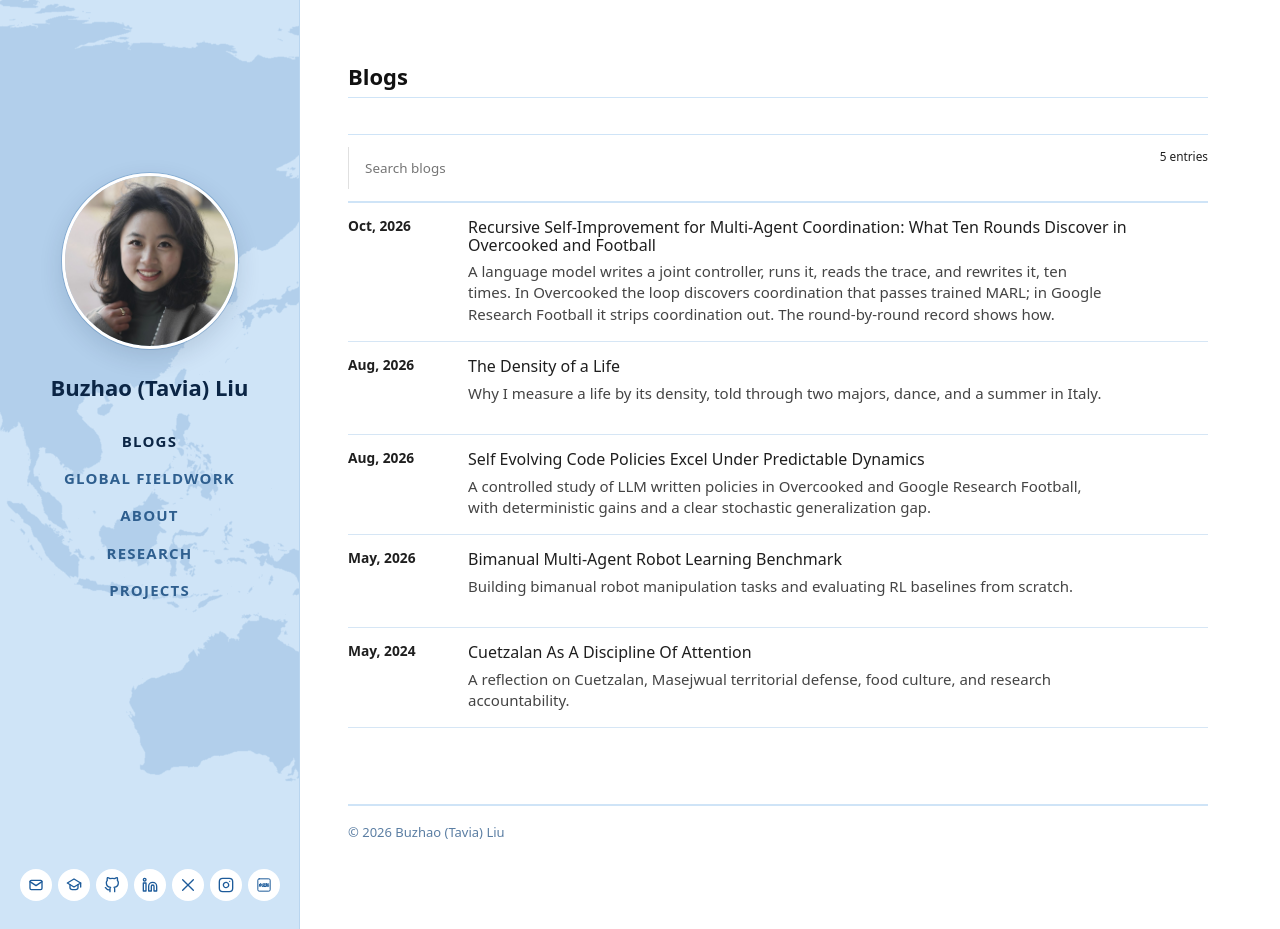
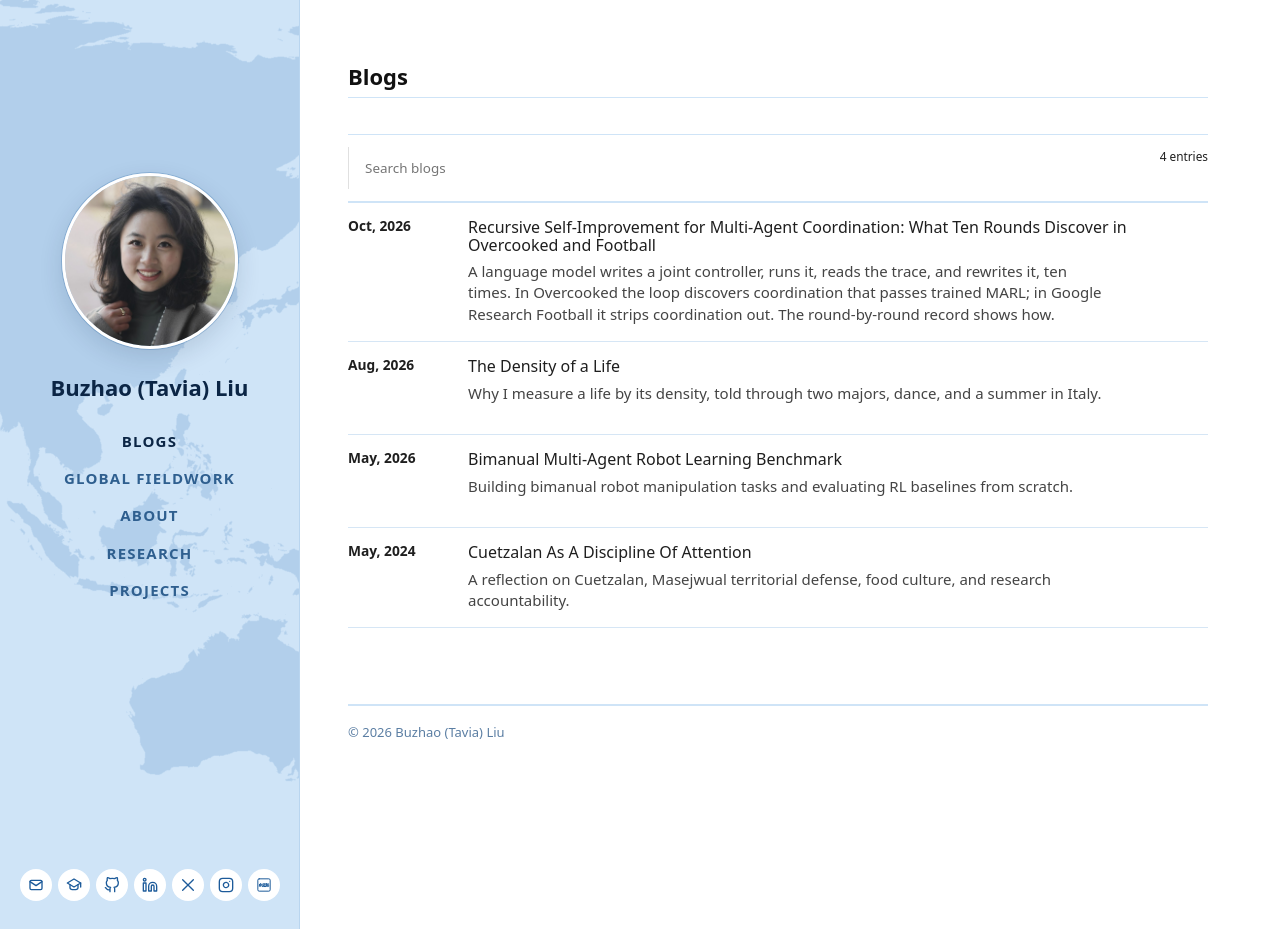
Before and after one commit to tavia-liu/tavia-liu.github.io, a Jekyll site: the page built from blog/index.html, in a window 1280 px wide and 929 px high. Built offline with Jekyll 4.4.1, drawn with Linux system fonts in a browser that asks for light colours; some of the changed lines change nothing that is shown.

Commit message:
Remove August self-evolving code policies post

```diff
--- a/_posts/2026-08-19-self-evolving-code-policies.md
+++ /dev/null
@@ -1,118 +0,0 @@
----
-title: "Self Evolving Code Policies Excel Under Predictable Dynamics"
-date: 2026-08-19
-description: "A controlled study of LLM written policies in Overcooked and Google Research Football, with deterministic gains and a clear stochastic generalization gap."
-tags: [agents, code as policy, multi agent systems, reinforcement learning]
-reading_time: "10 min"
-permalink: /blog/self-evolving-code-policies/
-image: /assets/img/research/overcooked-code-policy-scores.png
----
-
-## Abstract
-
-We evaluate executable policies written and revised by frontier language models in two cooperative control benchmarks. In Overcooked, deterministic dynamics let the strongest code policy reach sparse returns of 260, 500, 340, 300, and 1,156 across five layouts. Each value exceeds the trained MARL reference used in our study. In Google Research Football, the same approach solves three simple fixed seed tasks at 100 percent, then falls behind MAPPO across a broader random seed suite. The result isolates a central boundary: self evolution can optimize a precise coordination program when repeated actions produce repeated outcomes. Random opponent behavior, ball contact, keeper motion, and hidden engine state require a policy that represents a distribution of futures.
-
-## Research question
-
-[Code as Policies](https://code-as-policies.github.io/) established that a language model can express an embodied controller as executable code. Our study asks a narrower question: how far can repeated execution feedback improve that controller, and which environmental assumptions support the improvement?
-
-We study two regimes. Overcooked provides a fixed transition system for each layout. Google Research Football provides a physics based simulator with stochastic opponent actions and contact outcomes. This contrast separates coordination complexity from dynamics uncertainty.
-
-## Self evolution protocol
-
-The policy is a Python program. The language model receives the task specification, the simulator interface, the score, and artifacts from previous candidates. Every turn creates a proposal, an executable policy, a rollout, and a diagnosis. A candidate enters the frontier when its measured objective improves or ties the strongest useful strategy. The model weights remain fixed throughout this process.
-
-<figure style="margin: 2rem 0; max-width: 100%;">
-  <img src="{{ '/assets/img/research/self-evolution-workflow.svg' | relative_url }}" alt="Six stage self evolution workflow from task specification to frontier selection and policy revision" style="display: block; width: 100%; height: auto;">
-  <figcaption style="margin-top: .65rem; color: #65717d; font-size: .88rem; line-height: 1.5;">Figure 1. The evaluation loop changes executable policy code. Each revision is grounded in simulator evidence.</figcaption>
-</figure>
-
-The archive records four forms of evidence for every completed candidate: aggregate metrics, step level traces, a failure summary, and a rendered rollout. The trace exposes positions, actions, held objects, rewards, and repeated states. This structure turns a scalar score into a concrete diagnosis such as corridor deadlock, dish starvation, route oscillation, or late service.
-
-Codex GPT 5.5 and Fable 5 began from fresh folders and evolved independently. The experiment instructions prohibited policy transfer across model folders. Strategy branches received a repair budget that preserved the underlying idea through initial implementation failures.
-
-## Overcooked setup
-
-[Overcooked AI](https://proceedings.neurips.cc/paper/2019/hash/f5b1b89d98b7286673128a5fb112cb9a-Abstract.html) models two chefs who collect onions and dishes, cook soup, and deliver completed orders. The five layouts create distinct routing and handoff constraints. We use sparse return over 400 steps with seed 0. Depending on the archived configuration, each candidate was evaluated for one or five episodes. Repeated episodes were identical in these deterministic runs.
-
-The reference MARL values come from the comparison already used in our project slide. They provide context for the code policy scores. A strict leaderboard comparison would require a fresh evaluation of every checkpoint under one repository revision, reward definition, observation interface, and seed protocol.
-
-<figure style="margin: 2rem 0; max-width: 100%;">
-  <img src="{{ '/assets/img/research/overcooked-code-policy-scores.png' | relative_url }}" alt="Grouped bar chart comparing trained MARL, Codex GPT 5.5, and Fable 5 sparse returns on five Overcooked layouts" style="display: block; width: 100%; height: auto;">
-  <figcaption style="margin-top: .65rem; color: #65717d; font-size: .88rem; line-height: 1.5;">Figure 2. Sparse return at a 400 step horizon. The vertical scale is split because Counter Circuit uses a larger recipe reward.</figcaption>
-</figure>
-
-| Layout | Reference trained MARL | Codex GPT 5.5 | Frontier turn | Fable 5 | Frontier turn |
-| --- | ---: | ---: | ---: | ---: | ---: |
-| Cramped Room | 235 | 240 | 12 / 18 | **260** | 2 / 10 |
-| Asymmetric Advantages | 490 | 460 | 21 / 23 | **500** | 9 / 9 |
-| Coordination Ring | 300 | 280 | 22 / 22 | **340** | 4 / 9 |
-| Forced Coordination | 235 | 240 | 0 / 8 | **300** | 4 / 4 |
-| Counter Circuit | 70 | 816 | 19 / 19 | **1,156** | 1 / 9 |
-
-The turn field reports the first frontier run index and the final run index. Run identifiers begin at 000. A low frontier turn means the productive structure appeared early. This field offers no compute measure, since later turns can include search programs and many internal simulator calls.
-
-The strongest Fable policies reveal the value of explicit temporal structure. Cramped Room uses counter staging and a 29 step steady cycle for 13 deliveries. Asymmetric Advantages assigns complementary roles and uses a stash assisted pipeline for 25 deliveries. Coordination Ring executes a verified joint schedule for 17 deliveries. Forced Coordination multiplexes onion and dish handoffs through a shared counter for 15 deliveries. Counter Circuit staggers two pots and protects dedicated buffers, yielding 17 bonus soups and a return of 1,156.
-
-These are compact programs with strong coordination conventions. Deterministic execution makes exact schedules, state guards, and collision repairs reusable on every episode.
-
-## Football setup
-
-[Google Research Football](https://research.google/pubs/google-research-football-a-novel-reinforcement-learning-environment/) supplies a physics based engine, scripted opponents, academy scenarios, and full matches. The engine supports deterministic and stochastic modes. Our random seed evaluation varies opponent decisions, ball direction and height at contact, shot dispersion, spin, curve, deflections, rebounds, hidden animation phase, and team processing state.
-
-Three simple tasks show the fixed seed ceiling. Codex GPT 5.5 found each policy on turn 0.
-
-| Scenario | Code policy success | Frontier turn | Built in AI success |
-| --- | ---: | ---: | ---: |
-| Empty Goal | **100%** | 0 | 92% |
-| Empty Goal Close | **100%** | 0 | 100% |
-| Run to Score | **100%** | 0 | 89% |
-
-The broader suite samples random engine dynamics. MAPPO is a trained neural policy that uses centralized value information during training and decentralized execution. The reference implementation and design are described by [Yu et al.](https://papers.neurips.cc/paper_files/paper/2022/hash/9c1535a02f0ce079433344e14d910597-Abstract-Datasets_and_Benchmarks.html).
-
-<figure style="margin: 2rem 0; max-width: 100%;">
-  <img src="{{ '/assets/img/research/football-random-dynamics.png' | relative_url }}" alt="Dot plot comparing MAPPO, Fable 5 code policy, and built in AI success rates across eight random dynamics football tasks" style="display: block; width: 100%; height: auto;">
-  <figcaption style="margin-top: .65rem; color: #65717d; font-size: .88rem; line-height: 1.5;">Figure 3. Success rate under random engine dynamics. Lines show the spread among the three controllers within each task.</figcaption>
-</figure>
-
-| Task | Controlled agents | MAPPO success, mean (SD) | Network | Fable 5 | Built in AI | Duration |
-| --- | ---: | ---: | --- | ---: | ---: | ---: |
-| Pass and Shoot | 2 | 94.10 (0.50) | RNN | 74% | 51% | 400 |
-| Run, Pass and Shoot | 2 | 77.80 (8.66) | RNN | 72% | 0% | 400 |
-| Three versus One | 3 | 87.43 (2.36) | RNN | 80% | 27% | 400 |
-| Counterattack Easy | 10 | 96.99 | MLP | 65% | 0% | 400 |
-| Counterattack Hard | 10 | 91.40 | MLP | 35% | 0% | 400 |
-| Five versus Five | 4 | 94.00 | MLP | 68% | 0% | 3,000 |
-| Corner | 10 | 48.87 (2.21) | RNN | 35% | 0% | 400 |
-| Eleven versus Eleven Stochastic | 10 | 44.00 | MLP | 39.58% | 53.33% | 3,000 |
-
-Across these eight tasks, MAPPO averages 79.32 percent and Fable 5 averages 58.57 percent. MAPPO leads the code policy in every row. Fable 5 exceeds the built in controller in the first seven tasks. The built in controller leads both evaluated methods in the stochastic full match.
-
-We also reproduced MAPPO on Three versus One with the recurrent architecture, a 64 unit hidden state, and 25 million environment steps. The three final checkpoints achieved 82.67, 91.33, and 91.00 percent in our evaluation record, for a mean of 88.33 percent. The nearest saved training evaluations were 82, 92, and 88 percent at 24.8 million steps. Historical best checkpoints were overwritten, so this reproduction evaluates final policies.
-
-## Why random dynamics change the result
-
-Self evolution in deterministic Overcooked behaves like program optimization against a stable transition function. A trace reveals a wasted step, the model edits a route or guard, and the measured gain persists. The final program can encode a highly specific schedule because the schedule remains valid.
-
-Football exposes the controller to multiple futures after similar observed states. An opponent can choose a different interception line. A keeper can begin a different stride. The same intended kick can produce a different height, contact angle, deflection, or rebound. Our earlier trace study found two seeds with byte identical 112 value observations at the receiver decision and opposite winning receiver choices. A deterministic observation based selector must choose the same branch for both states.
-
-MAPPO trains over rollouts sampled from the environment distribution. Its recurrent or feedforward network learns action probabilities that average across varied contacts and opponent responses. The code policy can also branch on observations, though the self evolution loop selected it from a finite collection of rollouts. A fixed development seed turns that selection process into trajectory specialization.
-
-## Interpretation and limits
-
-The Overcooked result demonstrates high throughput program synthesis in a predictable cooperative system. It supports a claim about optimization under fixed dynamics. It leaves open transfer to new layouts, perturbed starts, different horizons, and new partners.
-
-The football result demonstrates a generalization gap under resampled dynamics. Several protocol differences remain relevant. Tasks use different numbers of controlled players and horizons. The MAPPO values summarize trained policies, while the code policy values summarize iterative program search. Simulator calls, language model inference cost, and wall clock time remain unnormalized. These results therefore compare achieved policy performance rather than sample efficiency.
-
-Future evaluations should define a development seed set, a sealed validation set, and a final held out test set before policy evolution begins. Reports should include the full seed list, confidence intervals, rollout count, model calls, simulator steps, and checkpoint selection rule. A useful extension would combine readable program structure with a learned residual or stochastic world model for branches whose outcomes depend on hidden engine state.
-
-## Conclusion
-
-Frontier language models can write precise multi agent controllers and improve them through execution evidence. In deterministic Overcooked, that process discovers scheduling and handoff programs that exceed our trained MARL reference on all five layouts. In random dynamics football, Fable 5 remains competitive with scripted AI across academy tasks and trails MAPPO throughout the evaluation suite. Predictability determines how reliably a discovered code path transfers from one rollout to the next.
-
-## References
-
-1. Liang, J. et al. [Code as Policies: Language Model Programs for Embodied Control](https://arxiv.org/abs/2209.07753). ICRA, 2023.
-2. Carroll, M. et al. [On the Utility of Learning about Humans for Human AI Coordination](https://proceedings.neurips.cc/paper/2019/hash/f5b1b89d98b7286673128a5fb112cb9a-Abstract.html). NeurIPS, 2019.
-3. Kurach, K. et al. [Google Research Football: A Novel Reinforcement Learning Environment](https://research.google/pubs/google-research-football-a-novel-reinforcement-learning-environment/). AAAI, 2020.
-4. Yu, C. et al. [The Surprising Effectiveness of PPO in Cooperative Multi Agent Games](https://papers.neurips.cc/paper_files/paper/2022/hash/9c1535a02f0ce079433344e14d910597-Abstract-Datasets_and_Benchmarks.html). NeurIPS, 2022.
--- a/_posts/2026-10-31-self-improvement-ends-with-a-proof.md
+++ b/_posts/2026-10-31-self-improvement-ends-with-a-proof.md
@@ -68,7 +68,7 @@ Nothing inside either loop could have caught this. We found it by laying the two
 
 ### Under random dynamics the loop removes coordination and stays below MAPPO
 
-We ran the same loop on Google Research Football with fresh random seeds on every evaluation. The agent traced the randomness to the engine: every kick draws a worst-case factor from the engine's random generator, so a correctly aimed shot still loses a quarter of its power or crosses outside the post on a bad draw. The agent counted 109 wins out of 109 when the first shot went in and 35 losses out of 36 when it was parried. Opponents and keeper decide differently on every seed; saves deflect rather than catch; keeper dive timing and the controller-to-player mapping live outside the observation. Pin the seed and the engine stops being the problem: in our August study, Codex GPT 5.5 solved Empty Goal, Empty Goal Close, and Run to Score at 100 percent on round zero with one fixed seed.
+We ran the same loop on Google Research Football with fresh random seeds on every evaluation. The agent traced the randomness to the engine: every kick draws a worst-case factor from the engine's random generator, so a correctly aimed shot still loses a quarter of its power or crosses outside the post on a bad draw. The agent counted 109 wins out of 109 when the first shot went in and 35 losses out of 36 when it was parried. Opponents and keeper decide differently on every seed; saves deflect rather than catch; keeper dive timing and the controller-to-player mapping live outside the observation. Pin the seed and the engine stops being the problem: in an earlier fixed-seed run, Codex GPT 5.5 solved Empty Goal, Empty Goal Close, and Run to Score at 100 percent on round zero.
 
 <figure style="margin: 2rem 0; max-width: 100%;">
   <img src="{{ '/assets/img/research/football-mappo-vs-code-policy.png' | relative_url }}" alt="Grouped bar chart of success rate on six Google Research Football scenarios: trained MAPPO from Yu et al. 2022 versus the self-evolved Fable 5 code policy" style="display: block; width: 100%; height: auto;">
```
